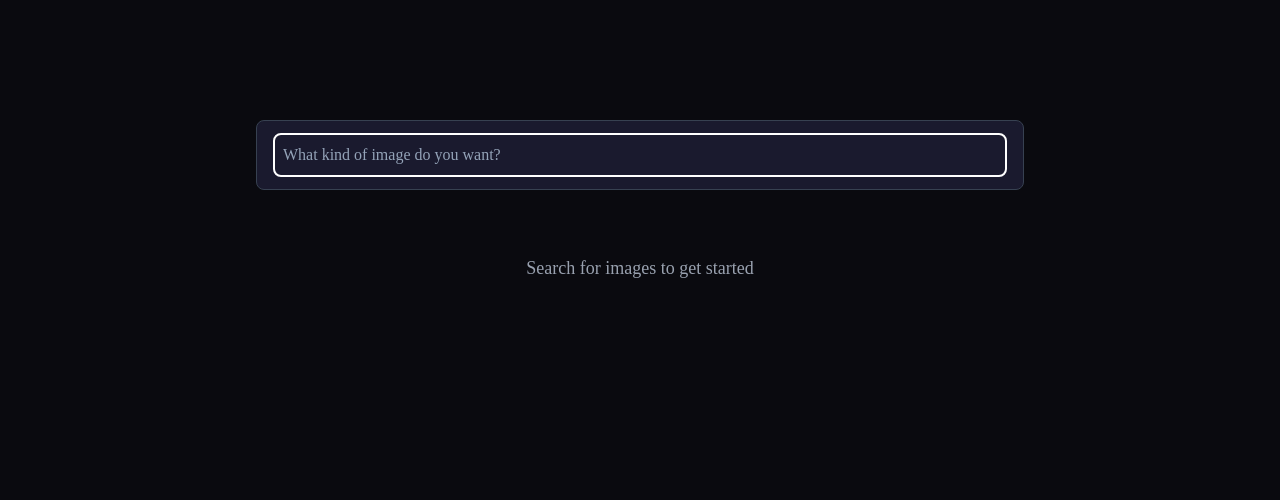
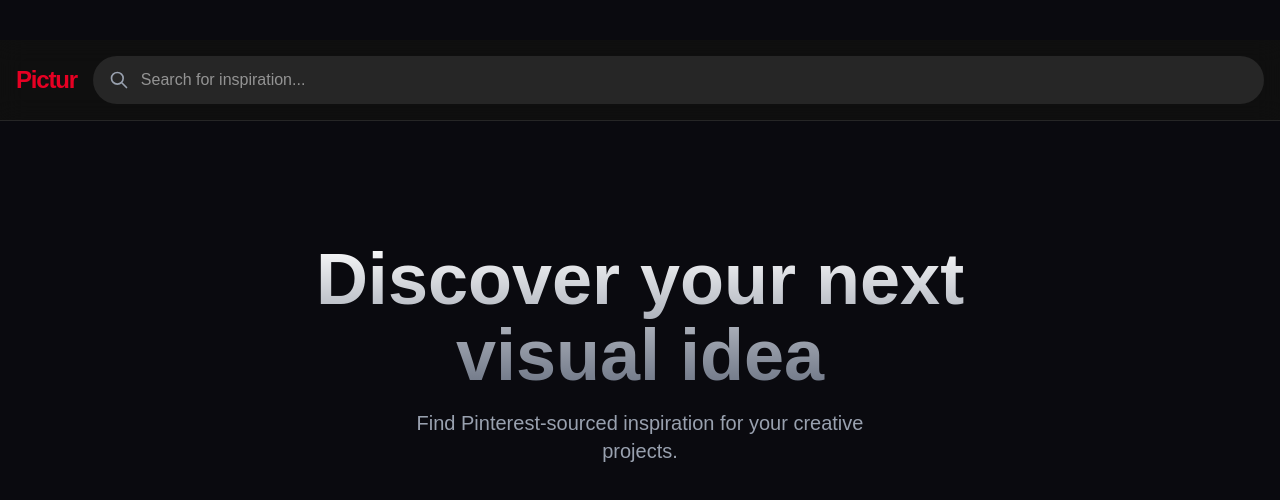
Before and after one commit to Foxelt-manning/Picture-Resource-Generator, a React (Vite) app: page / in a window 1280 px wide. Shown: the top 500 px of the page. Built offline with nearby package versions, Linux system fonts and the light colour scheme.

Commit message:
Refactor SearchPinterest component
Refactor search component to remove unused Google API code, simplify state management, and enhance loading behavior.

```diff
--- a/src/Components/search.jsx
+++ b/src/Components/search.jsx
@@ -5,16 +5,10 @@ import { saveSearch, searchExists, getSearch } from '../utils/cacheLogic';
 
 const api = "https://ab-pinetrest.abrahamdw882.workers.dev/";
 
-// Removed Google API URL as it is no longer in use
-
 const SearchPinterest = () => {
     const [query, setQuery] = useState("");
-    const [imageData, setImageData] = useState({
-        pinterest: [],
-        dribble: [] // Kept as placeholder for future use
-    });
-
-    const [visiblityCount, setVisibilityCount] = useState(0);
+    const [imageData, setImageData] = useState({ pinterest: [] });
+    const [visiblityCount, setVisibilityCount] = useState(20);
     const [q, setQ] = useState("");
     const [loading, setLoading] = useState(false);
 
@@ -23,37 +17,20 @@ const SearchPinterest = () => {
             if (!q) return;
             setLoading(true);
             try {
-                console.log('Searching for:', q);
-
-                // 1. Check Cache for Pinterest only
+                // Check Cache
                 if (searchExists(q, "pinterest")) {
-                    const cachedPinterest = getSearch(q, "pinterest");
-                    console.log('Pinterest cache found:', cachedPinterest);
-
-                    setImageData({
-                        pinterest: cachedPinterest.images || [],
-                        dribble: []
-                    });
-                    setVisibilityCount(20);
+                    const cached = getSearch(q, "pinterest");
+                    setImageData({ pinterest: cached.images || [] });
                     setLoading(false);
                     return;
                 }
 
-                // 2. Fetch from API if not in cache
-                const response = await axios.get(`${api}?query=${q}`);
-                const newPinterestImages = response.data.data;
-
-                // 3. Save to cache
-                saveSearch(q, "pinterest", newPinterestImages);
-
-                setImageData({
-                    pinterest: newPinterestImages,
-                    dribble: []
-                });
-
-                setVisibilityCount(20);
+                const res = await axios.get(`${api}?query=${q}`);
+                const newImages = res.data.data;
+                saveSearch(q, "pinterest", newImages);
+                setImageData({ pinterest: newImages });
             } catch (error) {
-                console.error("Error fetching images:", error);
+                console.error("Error:", error);
             } finally {
                 setLoading(false);
             }
@@ -61,86 +38,77 @@ const SearchPinterest = () => {
         fetchImages();
     }, [q]);
 
-    const handleClick = () => {
-        setImageData({
-            pinterest: [],
-            dribble: []
-        });
+    const handleSearch = () => {
+        if (!query.trim()) return;
         setQ(query);
+        setVisibilityCount(20);
     };
 
-    // Note: downloadImage function remains the same as it is independent of the Google API
-
     return (
-        <div className="min-h-screen bg-primary">
-            <div className="wrapper">
-                <header>
-                    <div className="search">
-                        <div>
+        <div className="min-h-screen bg-[#0f0f0f] text-white font-dm-sans">
+            {/* Sticky Header with Pinterest-like Search */}
+            <header className="sticky top-0 z-50 bg-[#0f0f0f]/80 backdrop-blur-md border-b border-white/10 px-4 py-4">
+                <div className="max-w-7xl mx-auto flex items-center gap-4">
+                    <div className="text-[#E60023] font-bold text-2xl tracking-tighter">Pictur</div>
+                    <div className="relative flex-1 group">
                         <input
                             type="text"
-                                placeholder="What kind of image do you want?"
+                            placeholder="Search for inspiration..."
                             value={query}
                             onChange={(e) => setQuery(e.target.value)}
-                                onKeyDown={(e) => e.key === "Enter" && handleClick()}
-                                className="w-full border-white border-2 rounded-lg p-2 placeholder-grey-300"
+                            onKeyDown={(e) => e.key === "Enter" && handleSearch()}
+                            className="w-full bg-[#262626] hover:bg-[#333333] transition-colors rounded-full py-3 px-6 pl-12 outline-none focus:ring-2 focus:ring-white/20 text-base"
                         />
+                        <svg className="absolute left-4 top-3.5 h-5 w-5 text-gray-400 group-focus-within:text-white" fill="none" stroke="currentColor" viewBox="0 0 24 24">
+                            <path strokeLinecap="round" strokeLinejoin="round" strokeWidth="2" d="M21 21l-6-6m2-5a7 7 0 11-14 0 7 7 0 0114 0z" />
+                        </svg>
                     </div>
                 </div>
             </header>
 
-                {/* Loading State */}
-                {loading && (
-                    <div className="text-center mt-16">
-                        <div className="inline-block animate-spin rounded-full h-8 w-8 border-b-2 border-blue-600"></div>
-                        <p className="text-gray-400 text-lg mt-4">Loading images...</p>
+            <main className="wrapper">
+                {/* Hero Title */}
+                {!q && !loading && (
+                    <div className="flex flex-col items-center justify-center py-20 text-center">
+                        <h1 className="text-5xl md:text-7xl font-bold mb-4 bg-gradient-to-b from-white to-gray-500 bg-clip-text text-transparent">
+                            Discover your next <br /> visual idea
+                        </h1>
+                        <p className="text-gray-400 text-xl max-w-lg">Find Pinterest-sourced inspiration for your creative projects.</p>
                     </div>
                 )}
 
-                {/* Initial State */}
-                {!q && !loading && (
-                    <div className="text-center mt-16">
-                        <p className="text-gray-400 text-lg">Search for images to get started</p>
+                {loading && (
+                    <div className="flex flex-col items-center py-20">
+                        <div className="animate-spin rounded-full h-12 w-12 border-t-2 border-b-2 border-[#E60023]"></div>
                     </div>
                 )}
 
-                {/* Pinterest Section */}
+                {/* Results Section */}
                 {!loading && imageData.pinterest.length > 0 && (
-                    <section className="mt-16">
-                        <h2 className="fancy-text text-4xl md:text-6xl mb-8">Pinterest</h2>
-                        <div className="all-movies">
+                    <section className="mt-8">
+                        <div className="all-movies"> {/* Uses your index.css masonry classes */}
                             <ul>
                                 {imageData.pinterest.slice(0, visiblityCount).map((im, i) => (
-                                    <li key={`pinterest-${i}`}>
-                                        <ImageCard data={im} />
+                                    <li key={`pin-${i}`} className="mb-4">
+                                        <ImageCard data={im} query={q} />
                                     </li>
                                 ))}
                             </ul>
                         </div>
-                    </section>
-                )}
 
-                {/* Removed Google Section to prevent crashes */}
-
-                {/* Load More Button */}
-                {!loading && visiblityCount < imageData.pinterest.length && (
-                    <div className="flex justify-center mt-12">
+                        {visiblityCount < imageData.pinterest.length && (
+                            <div className="flex justify-center mt-12 pb-10">
                                 <button
-                            className="bg-blue-600 hover:bg-blue-800 text-white rounded-lg transition-all duration-300 px-8 py-3 font-semibold shadow-lg hover:shadow-xl transform hover:scale-105"
                                     onClick={() => setVisibilityCount(prev => prev + 20)}
+                                    className="bg-white text-black px-8 py-3 rounded-full font-bold hover:bg-gray-200 transition-all active:scale-95"
                                 >
                                     Load More
                                 </button>
                             </div>
                         )}
-
-                {/* Empty State */}
-                {!loading && q && imageData.pinterest.length === 0 && (
-                    <div className="text-center mt-16">
-                        <p className="text-gray-400 text-lg">No images found. Try a different search term.</p>
-                    </div>
+                    </section>
                 )}
-            </div>
+            </main>
         </div>
     );
 };
```
Lines whose indentation alone changed are shown as unchanged.
